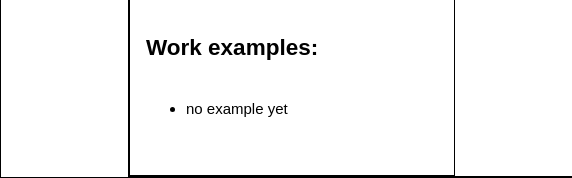
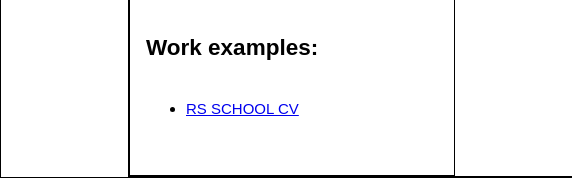
Before and after one commit to Tatsianabulavskaya/rsschool-cv, a plain HTML site: page index.html in a window 1280 px wide. Shown: the part 727-905 px from the top of the page, 0-572 px from the left. Drawn offline with Linux system fonts and the light colour scheme; a web font is replaced by a local one.

Commit message:
fix: add link to CV

```diff
--- a/index.html
+++ b/index.html
@@ -30,7 +30,7 @@
             </ul>
             <h2>Work examples:</h2>
                 <ul>
-                    <li>no example yet</li>
+                    <li><a href="https://Tatsianabulavskaya.github.io/rsschool-cv/">RS SCHOOL CV</a></li>
                 </ul>
         </section>
         <section class="right">
```
